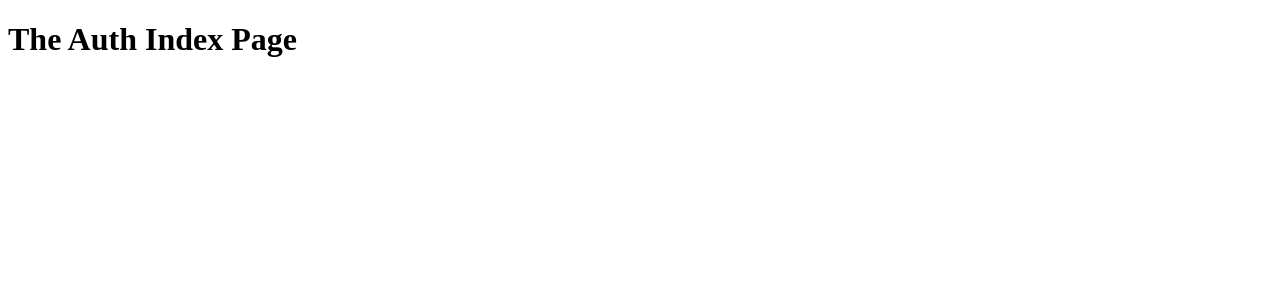
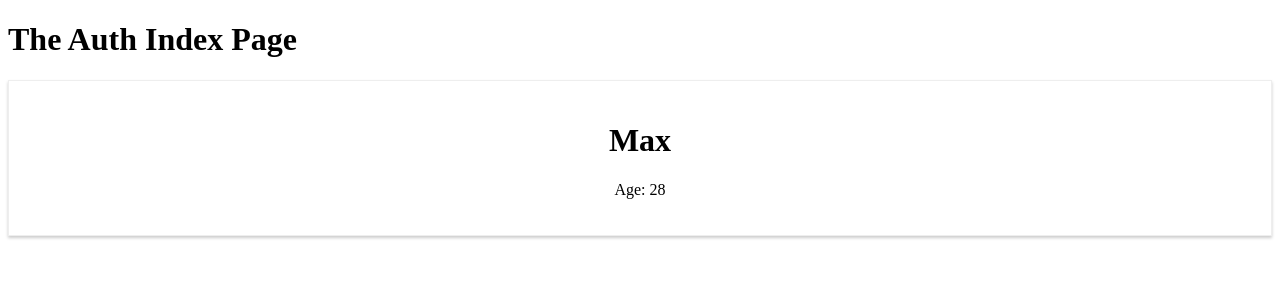
Before and after one commit to mikeruano3/udemy-react-course, a Next.js app: page /auth in a window 1280 px wide. Shown: the top 300 px of the page. Built offline with nearby package versions, Linux system fonts and the light colour scheme.

Commit message:
NextJS v1.0

```diff
--- /dev/null
+++ b/components/User.js
@@ -0,0 +1,19 @@
+import React from 'react'
+
+const user = (props) => (
+    <div>
+        <h1>{props.name}</h1>
+        <p>Age: {props.age}</p>
+        <style jsx>{`
+            div {
+                border: 1px solid #eee;
+                box-shadow: 0 2px 3px #ccc;
+                padding: 20px;
+                text-align: center;
+            }
+
+        `}</style>
+    </div>
+)
+
+export default user
--- a/pages/auth/index.js
+++ b/pages/auth/index.js
@@ -1,8 +1,11 @@
 import React from 'react'
+
+import User from '../../components/User'
 
 const authIndexPage = () => (
     <div>
         <h1>The Auth Index Page</h1>
+        <User name="Max" age={28} />
     </div>
 )
 
```
Also changed, not shown: pages/_error.js (added, +12 -0 lines).
